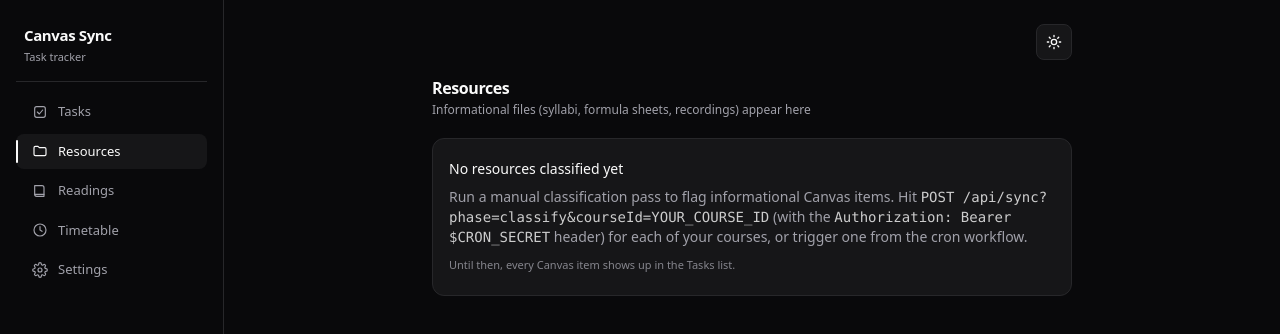
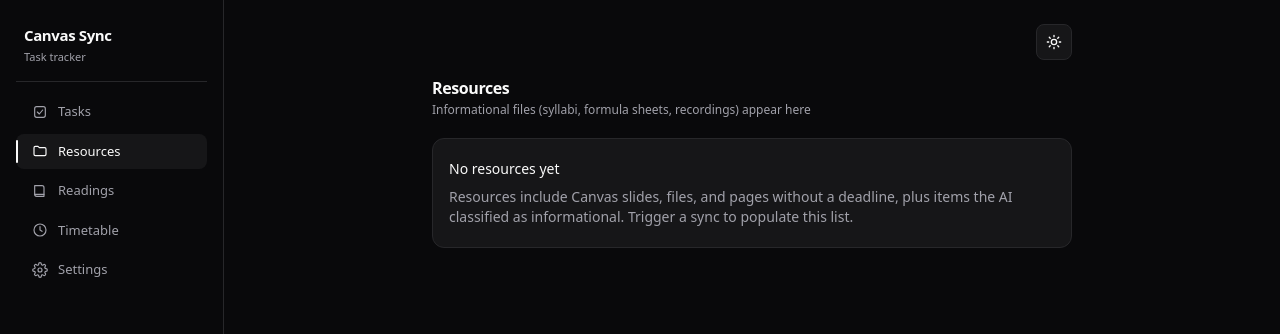
Before and after one commit to martonbartok67/todo, a Next.js app: page /resources in a window 1280 px wide. Shown: the top 334 px of the page. Built offline with nearby package versions, Linux system fonts and the light colour scheme.

Commit message:
fix: Resources empty state — cleaner message, no technical instructions

```diff
--- a/components/ResourcesDashboard.tsx
+++ b/components/ResourcesDashboard.tsx
@@ -57,16 +57,10 @@ export function ResourcesDashboard({ items }: { items: EnrichedResource[] }) {
 
       {items.length === 0 && (
         <div className="rounded-xl bg-surface-1 border border-border px-4 py-5 text-sm text-muted space-y-2">
-          <p className="text-foreground font-medium">No resources classified yet</p>
+          <p className="text-foreground font-medium">No resources yet</p>
           <p>
-            Run a manual classification pass to flag informational Canvas
-            items. Hit <code className="font-mono text-foreground/80">POST /api/sync?phase=classify&courseId=YOUR_COURSE_ID</code>{" "}
-            (with the <code className="font-mono text-foreground/80">Authorization: Bearer $CRON_SECRET</code>{" "}
-            header) for each of your courses, or trigger one from the
-            cron workflow.
-          </p>
-          <p className="text-[11px] text-muted/80">
-            Until then, every Canvas item shows up in the Tasks list.
+            Resources include Canvas slides, files, and pages without a deadline,
+            plus items the AI classified as informational. Trigger a sync to populate this list.
           </p>
         </div>
       )}
```
